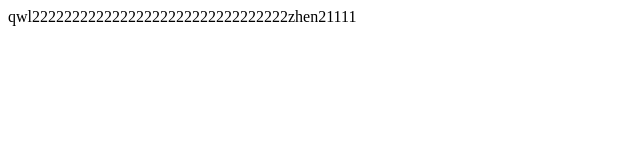
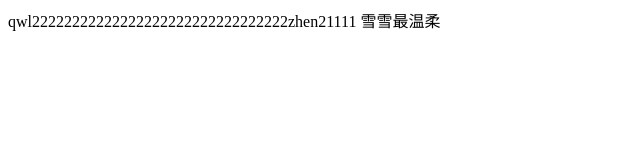
Before and after one commit to mengxuexue/mx, a plain HTML site: page mx.html in a window 1280 px wide. Shown: the whole page, without its empty margins (0-640 px from the left). Drawn offline with Linux system fonts and the light colour scheme.

Commit message:
666666666666

```diff
--- a/mx.html
+++ b/mx.html
@@ -6,5 +6,10 @@
   </head>
   <body>
     qwl22222222222222222222222222222222zhen21111
+
+
+
+
+    雪雪最温柔
   </body>
 </html>
```
